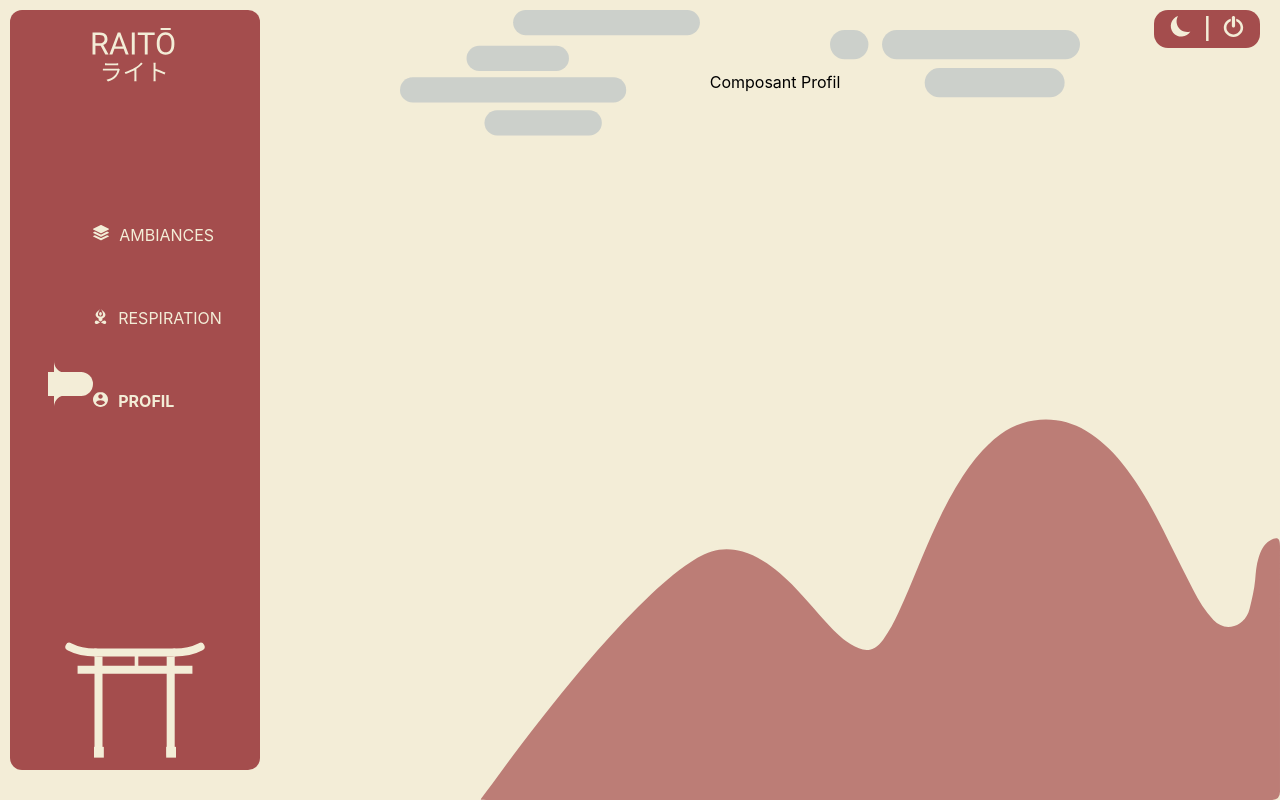
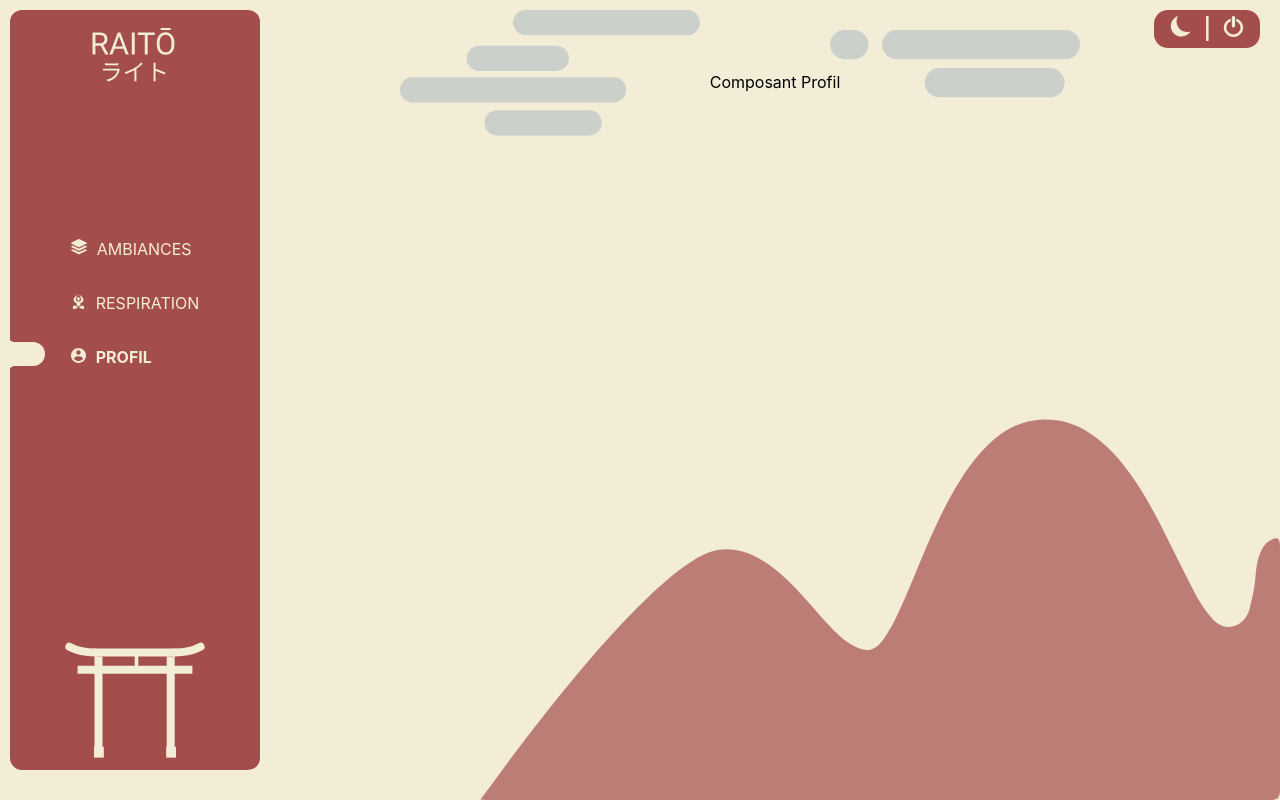
Before and after one commit to ValentinR01/raito-kubernetes-gke, a React (Create React App) app in the folder front/: page /profil in a window 1280 px wide. Built offline with nearby package versions, Linux system fonts and the light colour scheme.

Commit message:
(NavigationSelector.style) - fix: finished styling selector

```diff
--- a/front/src/components/molecules/navigation/NavigationSelector/NavigationSelector.style.js
+++ b/front/src/components/molecules/navigation/NavigationSelector/NavigationSelector.style.js
@@ -1,6 +1,9 @@
 import styled, { css } from "styled-components";
 
 const NavigationMenuLinkStyle = styled.span`
+  position: absolute;
+  left: 0px;
+  margin-top: -15px;
   ${({ $visible }) => {
     let visibility = "hidden";
     if ($visible) {
```
